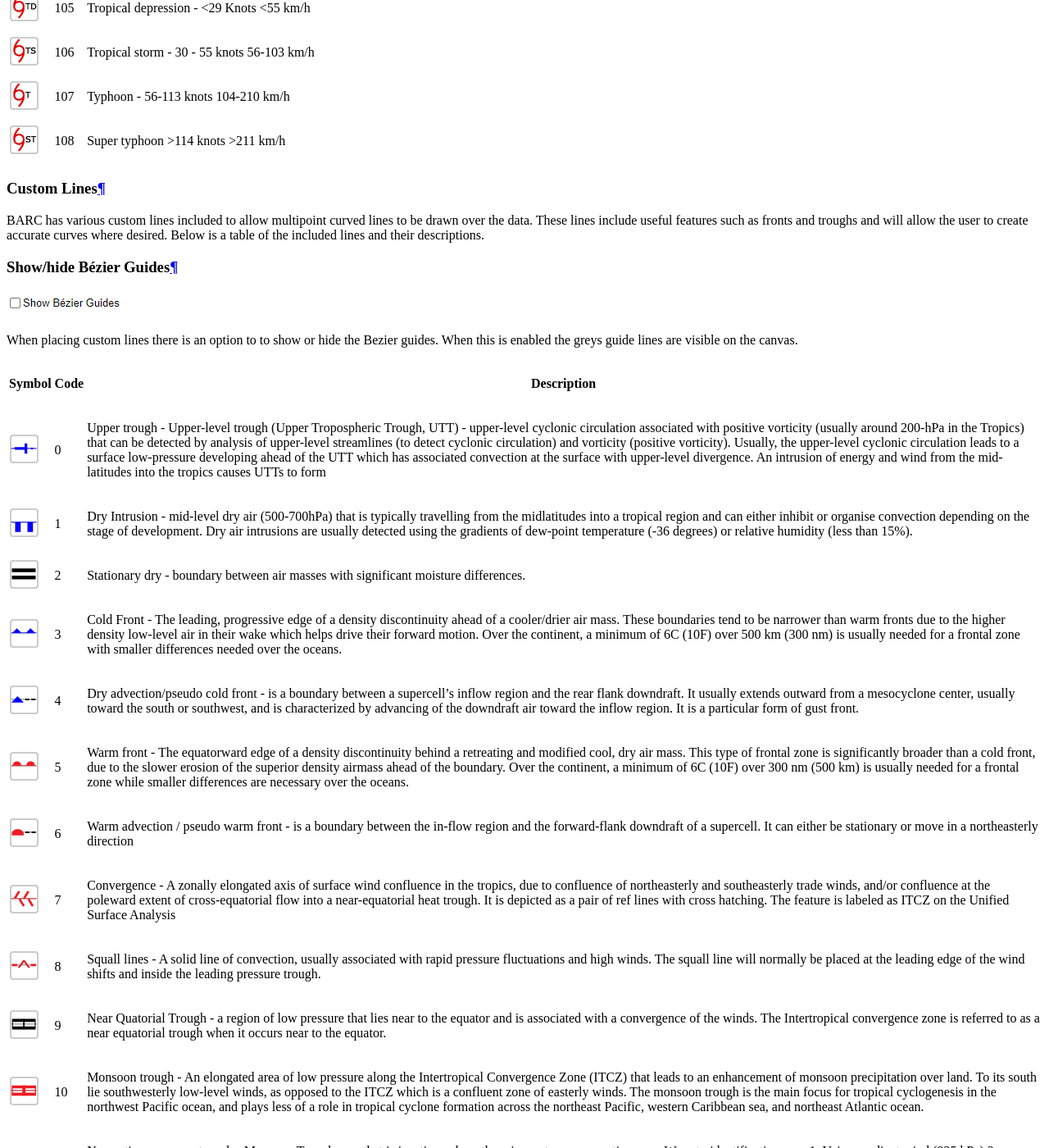
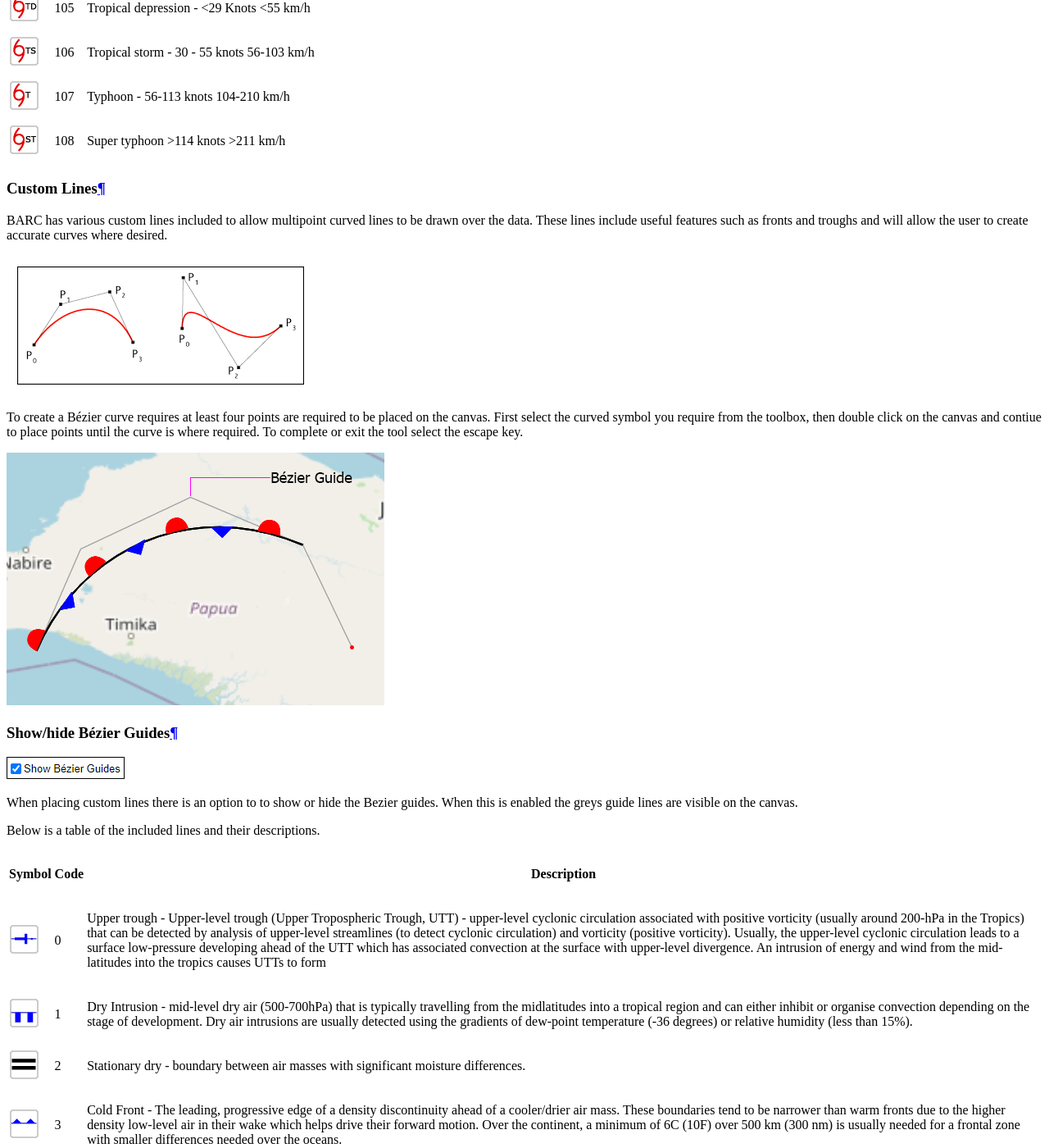
Before and after one commit to lecjlg/barc-docs, a Sphinx documentation site: the page built from docs/source/userguide.rst, in a window 1280 px wide and 1400 px high, scrolled down 8950 px. Shown: the whole window at 82% size. Built offline with Sphinx 7.4.7, drawn with Linux system fonts in a browser that asks for light colours.

Commit message:
More work on the bezier curves section

```diff
--- a/docs/source/userguide.rst
+++ b/docs/source/userguide.rst
@@ -734,19 +734,37 @@ BARC has a large host of specfic meteorological symbols availble. These symbols
 
 Custom Lines
 ^^^^^^^^^^^^
-BARC has various custom lines included to allow multipoint curved lines to be drawn over the data. These lines include useful features such as fronts and troughs and will allow the user to create accurate curves where desired. Below is a table of the included lines and their descriptions.
+BARC has various custom lines included to allow multipoint curved lines to be drawn over the data. These lines include useful features such as fronts and troughs and will allow the user to create accurate curves where desired.
+
+.. image:: /images/beziercurves1.png
+    :width: 373px
+    :height: 168px
+    :alt: show/hide Bézier Guides tool
+
+
+To create a Bézier curve requires at least four points are required to be placed on the canvas. First select the curved symbol you require from the toolbox, then double click on the canvas and contiue to place points until the curve is where required. To complete or exit the tool select the escape key.
+
+
+.. image:: /images/bezierguide.png
+    :width: 461px
+    :height: 308px
+    :alt: show/hide Bézier Guides tool
+
+
 
 
 Show/hide Bézier Guides
 ^^^^^^^^^^^^^^^^^^^^^^^
 
 .. image:: /images/beziercurves.png
-    :width: 143px
-    :height: 31px
-    :align: right
+    :width: 144px
+    :height: 27px
     :alt: show/hide Bézier Guides tool
 
 When placing custom lines there is an option to to show or hide the Bezier guides. When this is enabled the greys guide lines are visible on the canvas.
+
+Below is a table of the included lines and their descriptions.
+
 
 +-----------------------------------------------------------------+------+-----------------------------------------------------------------------------------------------------------------------------------------------------------------------------------------------------------------------------------------------------------------------------------------------------------------------------------------------------------------------------------------------------------------------------------------------------------------------------------------------------------------------------------------------------------------------------------------------------+
 |     Symbol                                                      | Code | Description                                                                                                                                                                                                                                                                                                                                                                                                                                                                                                                                                                                         |
```
Also changed, not shown: docs/source/images/beziercurves.png, docs/source/images/beziercurves1.png (added), docs/source/images/bezierguide.png (added).
